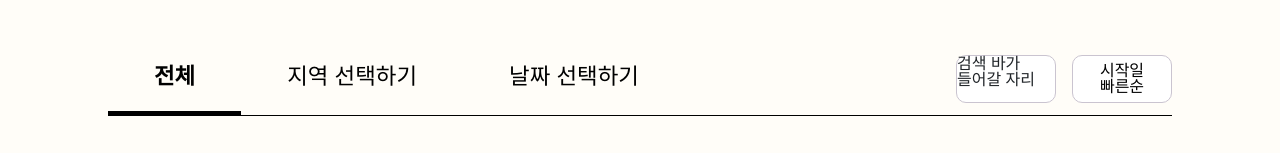
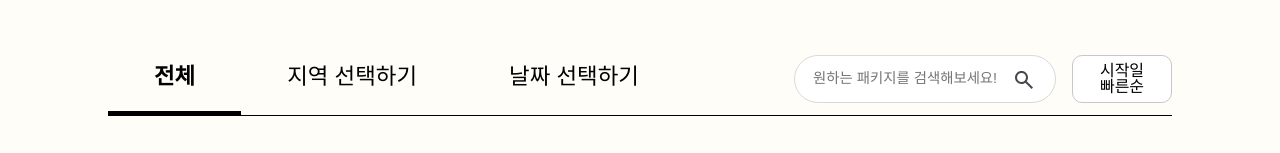
Before and after one commit to swcamp-be15-baksal/be15-2nd-baksal-gulhan-fe, a Vue app: page /packages in a window 1280 px wide. Shown: the part 235-388 px from the top of the page. Built offline with nearby package versions, Linux system fonts and the light colour scheme; a web font is replaced by a local one.

Commit message:
feat: SearchBar 추가

```diff
--- /dev/null
+++ b/src/components/common/SearchBar.vue
@@ -0,0 +1,62 @@
+<script setup>
+import { ref } from 'vue';
+
+const keyword = ref('');
+const props = defineProps({
+    placeholder: {
+        type: String,
+        default: '검색어를 입력하세요',
+    },
+});
+const emit = defineEmits(['search']);
+
+function handleSearch() {
+    emit('search', keyword.value);
+}
+</script>
+
+<template>
+    <div class="search-bar">
+        <input
+            v-model="keyword"
+            type="text"
+            :placeholder="props.placeholder"
+            @keyup.enter="handleSearch" />
+        <button @click="handleSearch">
+            <img src="@/assets/search.svg" alt="검색" style="width: 18px; height: 18px" />
+        </button>
+    </div>
+</template>
+
+<style scoped>
+.search-bar {
+    display: flex;
+    gap: 8px;
+    align-items: center;
+    justify-content: space-between;
+    padding: 8px 16px;
+    background-color: white;
+    border: 1px solid #d9d9d9;
+    border-radius: 9999px;
+}
+
+.search-bar input {
+    border: none;
+    font-size: 0.9rem;
+    font-weight: 400;
+    color: black;
+}
+
+.search-bar input::placeholder {
+    color: #757575;
+}
+
+.search-bar input:focus {
+    outline: none;
+}
+
+.search-bar button {
+    border: none;
+    background-color: white;
+}
+</style>
--- a/src/features/package/components/PackageHeader.vue
+++ b/src/features/package/components/PackageHeader.vue
@@ -1,5 +1,10 @@
 <script setup>
 import { ref } from 'vue';
+import SearchBar from '@/components/common/SearchBar.vue';
+function handleSearch(keyword) {
+    console.log('검색어', keyword);
+    // fetch(`/s1/packages/list?title={keyword}`)
+}
 
 const selectedFilter = ref('전체');
 
@@ -40,7 +45,7 @@ function selectFilter(filter) {
                 </button>
             </div>
             <div class="d-flex" style="gap: 16px">
-                <div class="sort">검색 바가 들어갈 자리</div>
+                <SearchBar placeholder="원하는 패키지를 검색해보세요!" @search="handleSearch" />
                 <button class="sort">시작일 빠른순</button>
             </div>
         </div>
--- a/src/features/package/components/PackageTextInfo.vue
+++ b/src/features/package/components/PackageTextInfo.vue
@@ -30,7 +30,7 @@ const props = defineProps({
                             : 'background-color: #e6e6e6'
                     "
                     @click="activeTab = 'review'">
-                    리뷰
+                    리뷰 ({{ packages.reviewCount }})
                     <!-- 여기에 개수 적는 게 맞을 듯-->
                 </button>
             </div>
```
Also changed, not shown: src/assets/search.svg (added).
